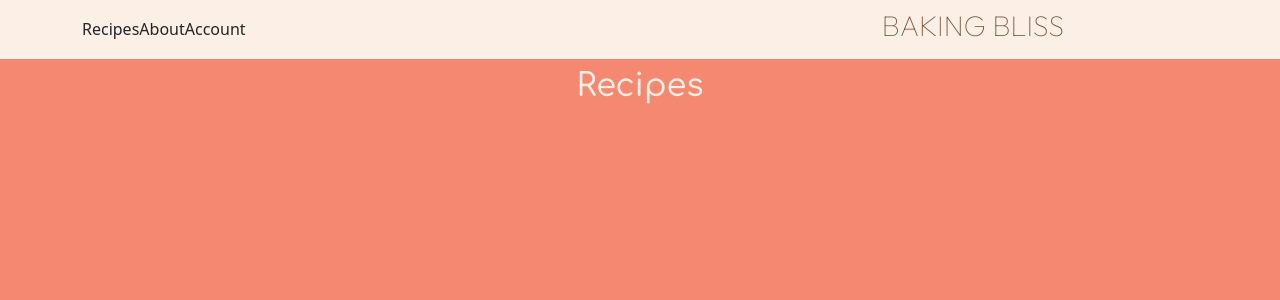
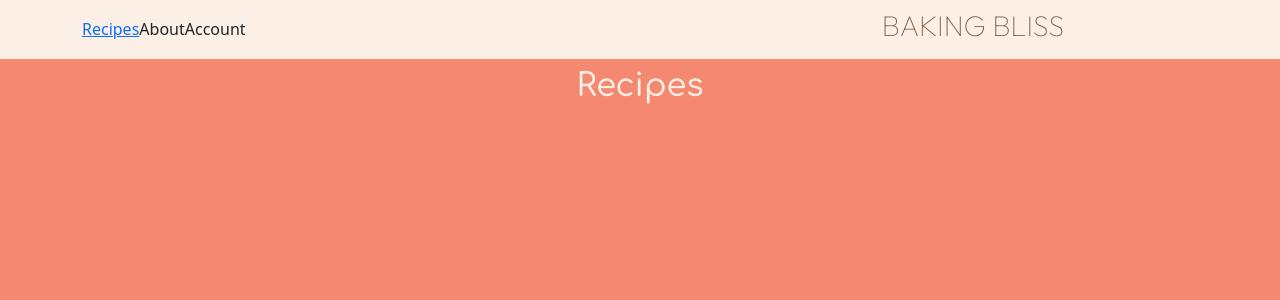
Before and after one commit to cgalpin92/pp4_django_project_baking_bliss, a Django app: page / in a window 1280 px wide. Shown: the top 300 px of the page. Run offline with Django 4.2, Linux system fonts and the light colour scheme; data that the repository does not hold is empty; some libraries are stand-ins or nearby versions; some web fonts are replaced.

Commit message:
add anchor element to Recipe nav item

```diff
--- a/templates/base.html
+++ b/templates/base.html
@@ -31,7 +31,9 @@
                     </button>
                     <div class="collapse navbar-collapse" id="navbarText">
                         <ul class="navbar-nav me-auto mb-2 mb-lg-0">
-                            <li class="nav-item">Recipes</li>
+                            <a href="{% url 'home' %}">
+                                <li class="nav-item">Recipes</li>
+                            </a>
                             <li class="nav-item">About</li>
                             <li class="nav-item">Account</li>
                         </ul>
```
